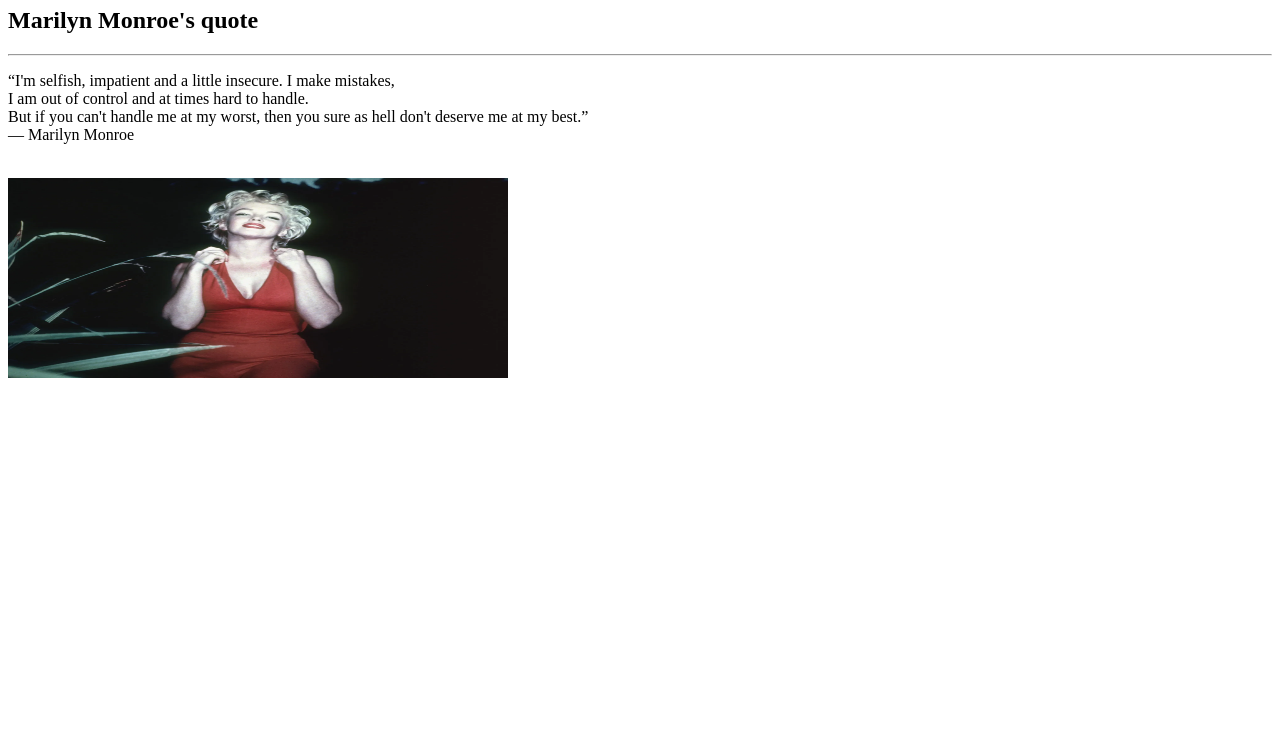
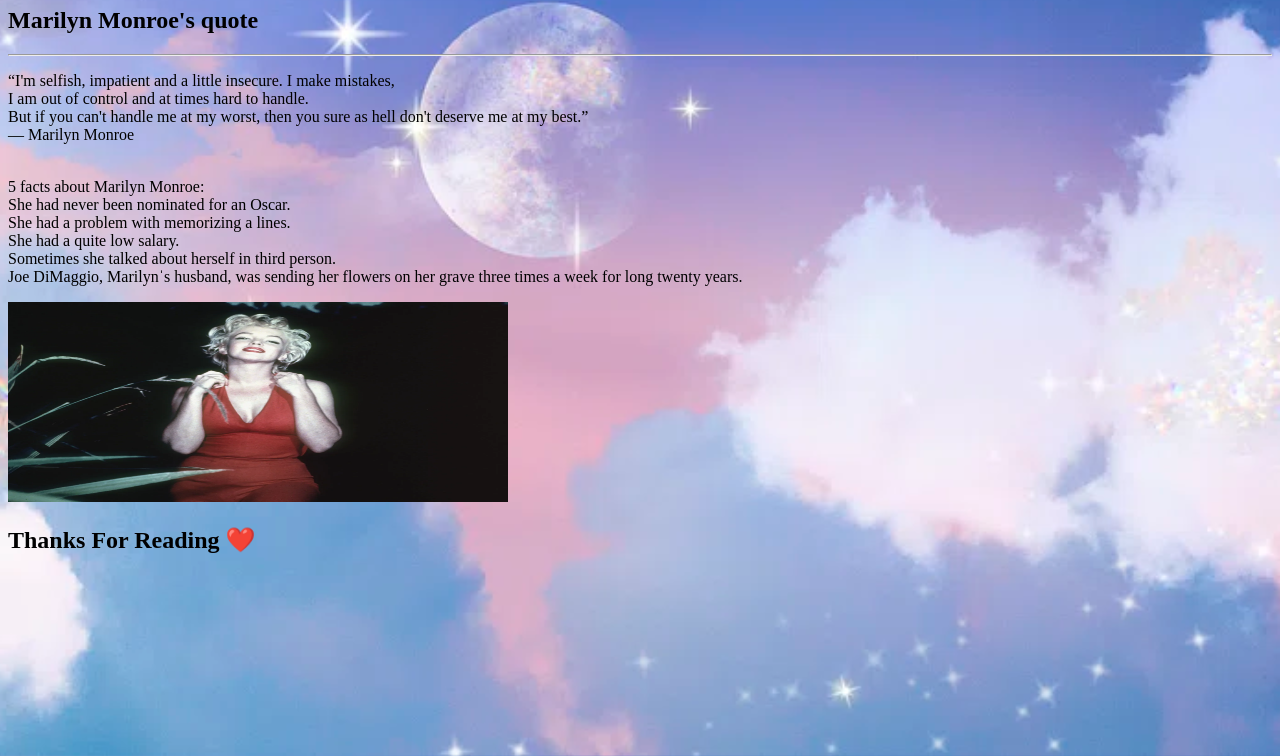
Before and after one commit to nikaxachidze/ClassworkHTML, a plain HTML site: page webdevelopment/index.html in a window 1280 px wide. Shown: the part 73-829 px from the top of the page. Before the commit the page ends 800 px from the top, so only its background shows below. Drawn offline with Linux system fonts and the light colour scheme.

Commit message:
Add files via upload

```diff
--- a/webdevelopment/index.html
+++ b/webdevelopment/index.html
@@ -4,6 +4,13 @@
     <meta charset="UTF-8">
     <meta name="viewport" content="width=device-width, initial-scale=1.0">
     <title>Quote</title>
+    <style>
+    body{
+        background-image: url(background.webp);
+        background-size: cover;
+        height: 100vh;
+        background-position: center;
+    </style>
 </head>
 <body>
     <h1>Marilyn Monroe</h1>
@@ -17,8 +24,22 @@
         <br />
     </p>
 
-        <img src="Marilyn-Monroe.jpg.webp"
+    <p>5 facts about Marilyn Monroe:<br />
+She had never been nominated for an Oscar.<br />
+She had a problem with memorizing a lines.<br />
+She had a quite low salary.<br />
+Sometimes she talked about herself in third person.<br />
+Joe DiMaggio, Marilynˈs husband, was sending her flowers on her grave three times a week for long twenty years.<br />
+    </p>
+
+
+        <img src="Marilyn-Monroe.jpg.webp" alt="marilyn monroe picture"
+
         width="500px" height="200px"
+
+    <br />
+    <h2>Thanks For Reading ❤️</h2>
+
 
 
 
```
Also changed, not shown: webdevelopment/background.webp (added), 1 other file.
